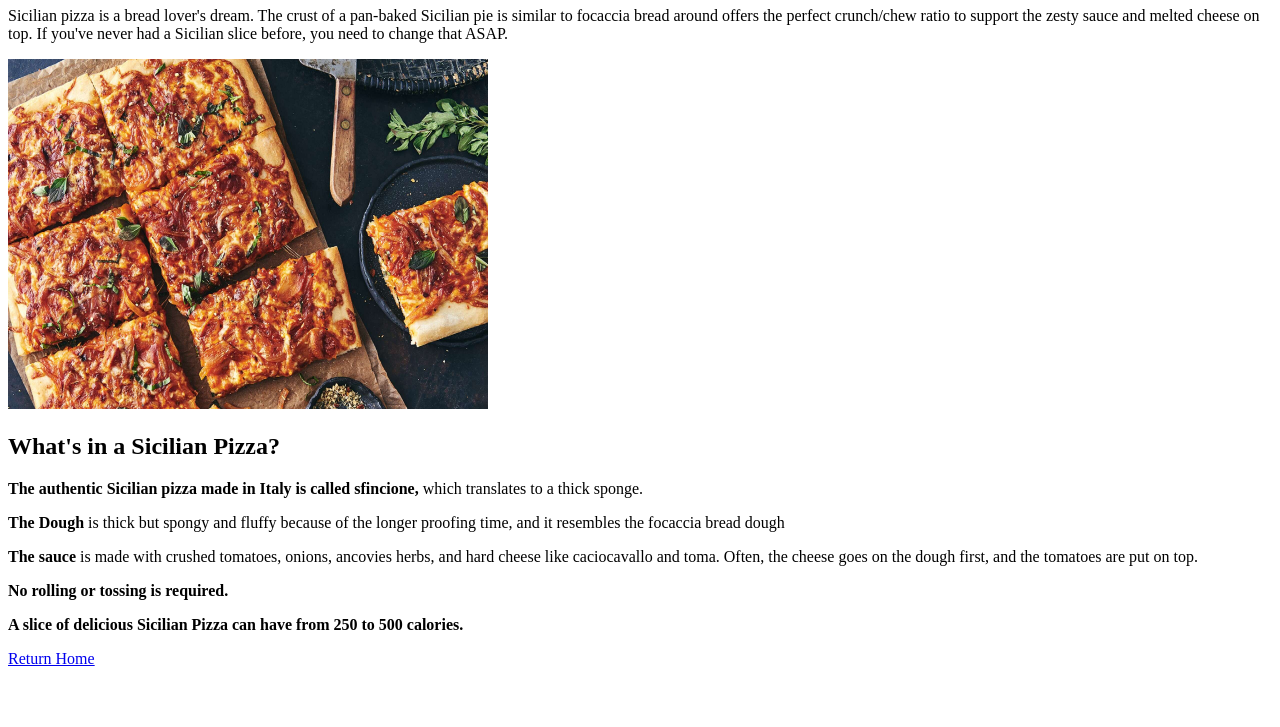
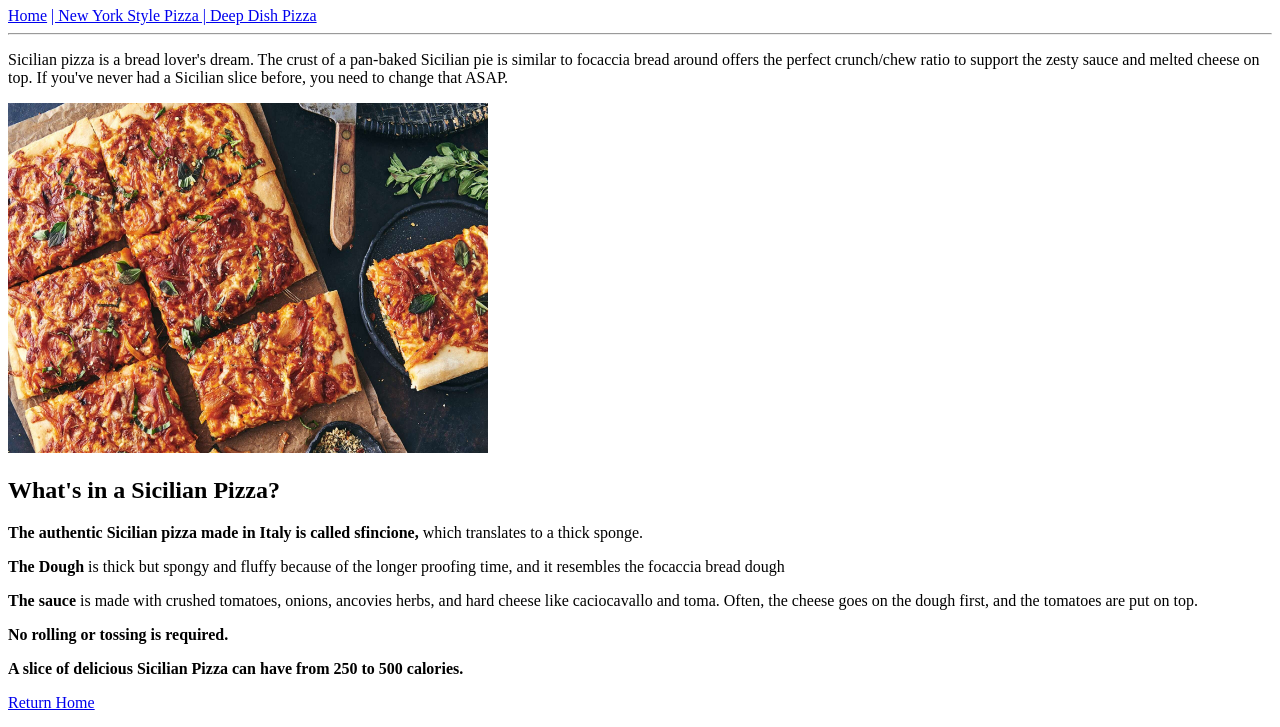
Before and after one commit to Krismcnulty/Pizza-HTML, a plain HTML site: page Pages/sicilian.html in a window 1280 px wide. Shown: the part 73-800 px from the top of the page. Drawn offline with Linux system fonts and the light colour scheme.

Commit message:
Navigation

```diff
--- a/Pages/sicilian.html
+++ b/Pages/sicilian.html
@@ -8,6 +8,11 @@
 </head>
 <body>
     <h1>Sicilian Pizza</h1>
+    <a href="../index.html">Home</a>
+    <a href="newyork.html">| New York Style Pizza | </a>
+    <a href="deepdish.html">Deep Dish Pizza</a>
+    <br>
+    <hr>
     <p>Sicilian pizza is a bread lover's dream. The crust of
         a pan-baked Sicilian pie is similar to focaccia bread around
         offers the perfect crunch/chew ratio to support the zesty
```
Also changed, not shown: Pages/deepdish.html (+4 -0 lines), Pages/newyork.html (+5 -0 lines).
